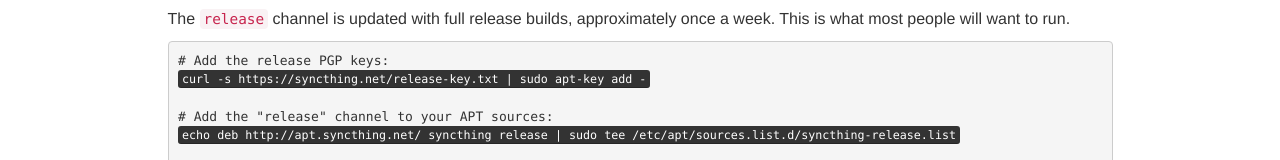
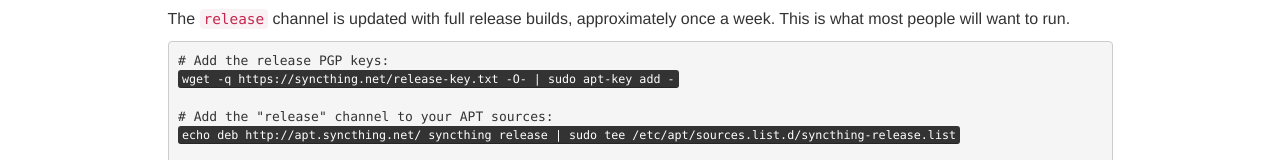
Before and after one commit to syncthing/apt-web, a plain HTML site: page index.html in a window 1280 px wide. Shown: the part 341-501 px from the top of the page. Drawn offline with Linux system fonts and the light colour scheme.

Commit message:
Use wget instead of curl

```diff
--- a/index.html
+++ b/index.html
@@ -39,7 +39,7 @@
                     <p>Architectures: amd64, i386, arm, armhf (like the Raspberry Pi 2!) – see the <a href="https://syncthing.net/">main site</a> for source downloads</p>
                     <p>The <code>release</code> channel is updated with full release builds, approximately once a week. This is what most people will want to run.</p>
                     <pre># Add the release PGP keys:
-<kbd>curl -s https://syncthing.net/release-key.txt | sudo apt-key add -</kbd>
+<kbd>wget -q https://syncthing.net/release-key.txt -O- | sudo apt-key add -</kbd>
 
 # Add the "release" channel to your APT sources:
 <kbd>echo deb http://apt.syncthing.net/ syncthing release | sudo tee /etc/apt/sources.list.d/syncthing-release.list</kbd>
```
